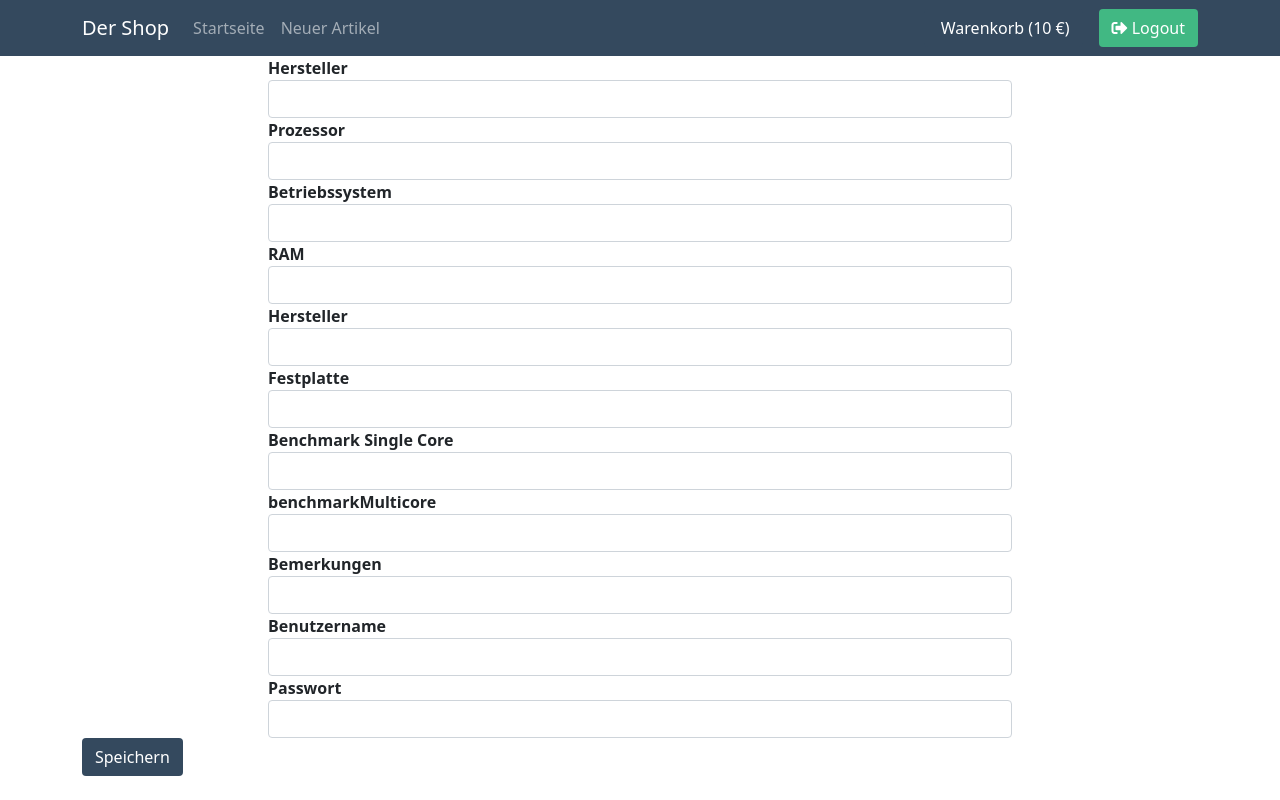
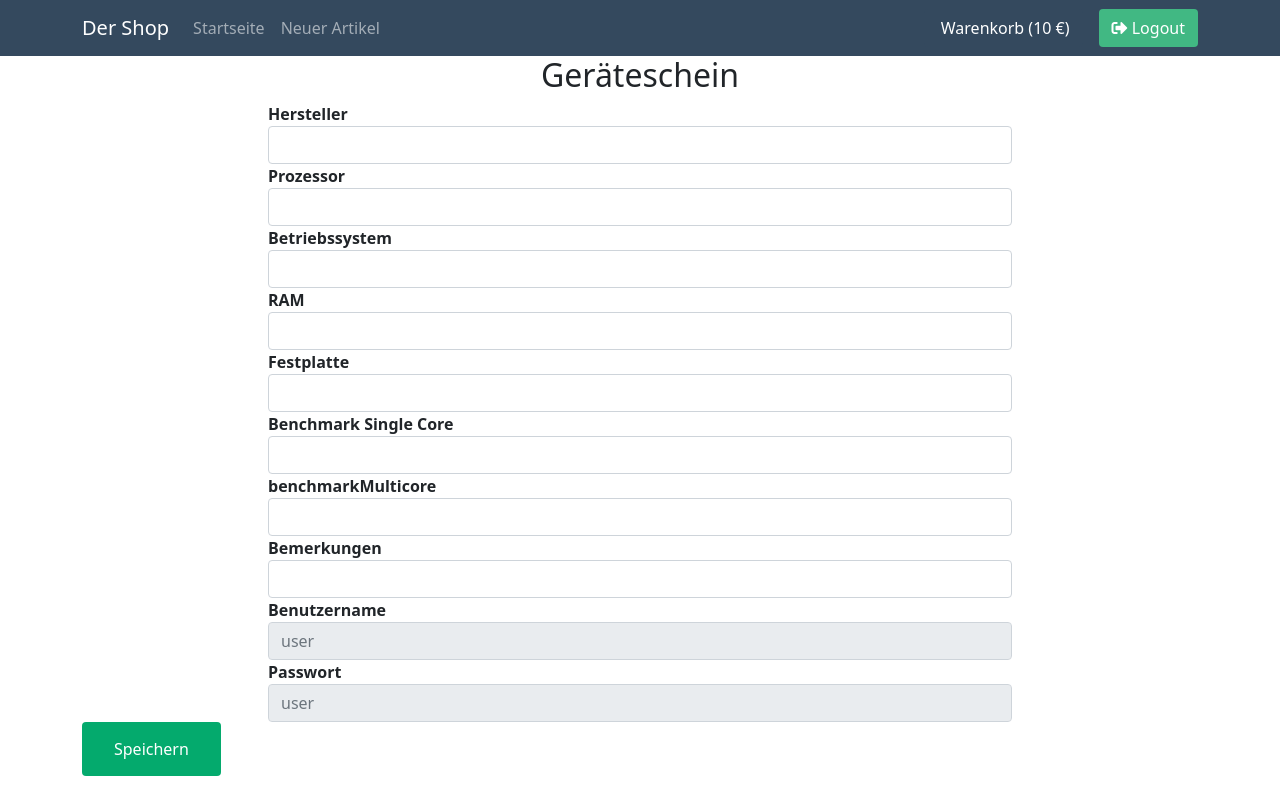
Before and after one commit to DatKHWolf/shop, a Vue app: page /pc in a window 1280 px wide. Built offline with nearby package versions, Linux system fonts and the light colour scheme.

Commit message:
die Felder etwas bearbeitet

```diff
--- a/src/pages/PCGeraeteschein.vue
+++ b/src/pages/PCGeraeteschein.vue
@@ -3,6 +3,7 @@
     <TheShopLayout>
       <template #default>
         <Form>
+          <h2>Geräteschein</h2>
           <div class="form-row">
             <div class="form-group col-md-8 offset-2">
               <label for="hersteller"><strong>Hersteller</strong></label>
@@ -27,12 +28,8 @@
               <Field as="input" name="ram" type="text" class="form-control" id="ram"></Field>
             </div>
           </div>
-          <div class="form-row">
-            <div class="form-group col-md-8 offset-2">
-              <label for="hersteller"><strong>Hersteller</strong></label>
-              <Field as="input" name="hersteller" type="text" class="form-control" id="hersteller"></Field>
-            </div>
-          </div>
+
+
           <div class="form-row">
             <div class="form-group col-md-8 offset-2">
               <label for="festplatte"><strong>Festplatte</strong></label>
@@ -60,13 +57,13 @@
           <div class="form-row">
             <div class="form-group col-md-8 offset-2">
               <label for="benutzername"><strong>Benutzername</strong></label>
-              <Field as="input" name="benutzername" type="text" class="form-control" id="benutzername"></Field>
+              <Field as="input" name="benutzername" type="text" class="form-control" id="benutzername" placeholder="user" disabled></Field>
             </div>
           </div>
           <div class="form-row">
             <div class="form-group col-md-8 offset-2">
               <label for="passwort"><strong>Passwort</strong></label>
-              <Field as="input" name="passwort" type="text" class="form-control" id="passwort"></Field>
+              <Field as="input" name="passwort" type="text" placeholder="user" class="form-control" id="passwort" disabled></Field>
             </div>
           </div>
           <button class="btn bg-vue">
@@ -114,4 +111,18 @@ export default {
 };
 </script>
 
-<style scoped></style>
+<style scoped>
+h2{
+  text-align: center;
+}
+button{
+  background-color: #04AA6D; /* Green */
+  border: none;
+  color: white;
+  padding: 15px 32px;
+  text-align: center;
+  text-decoration: none;
+  display: inline-block;
+  font-size: 16px;
+}
+</style>
```
